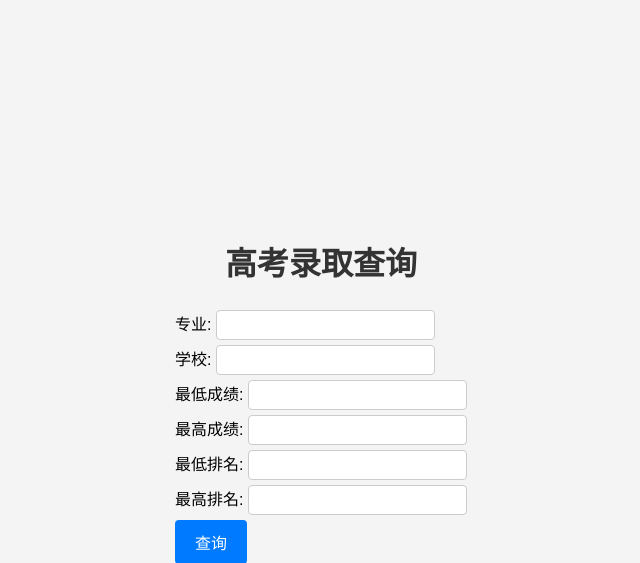
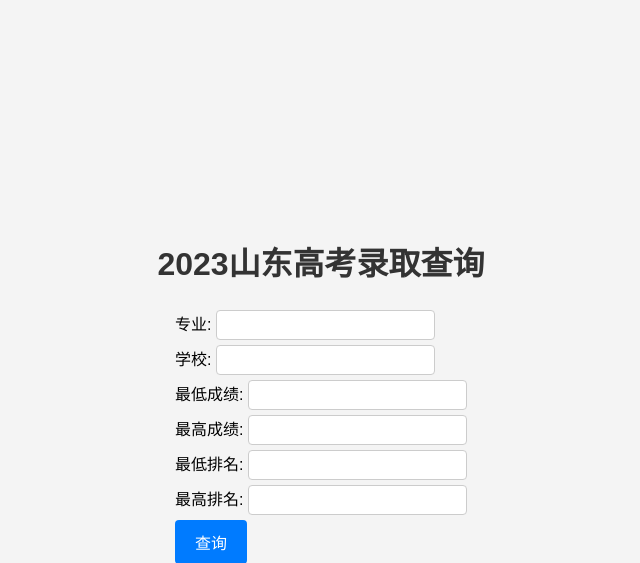
Before and after one commit to YongYu123/gaokao_site, a Flask app: page / in a window 1280 px wide. Shown: the top 563 px of the page, without its empty margins (319-959 px from the left). Run offline with Flask 3, Linux system fonts and the light colour scheme.

Commit message:
titlechange

```diff
--- a/templates/index.html
+++ b/templates/index.html
@@ -7,7 +7,7 @@
     <link rel="stylesheet" href="{{ url_for('static', filename='styles.css') }}">
 </head>
 <body>
-    <h1>高考录取查询</h1>
+    <h1>2023山东高考录取查询</h1>
     <form method="post">
         <div>
             <label for="major">专业:</label>
```
